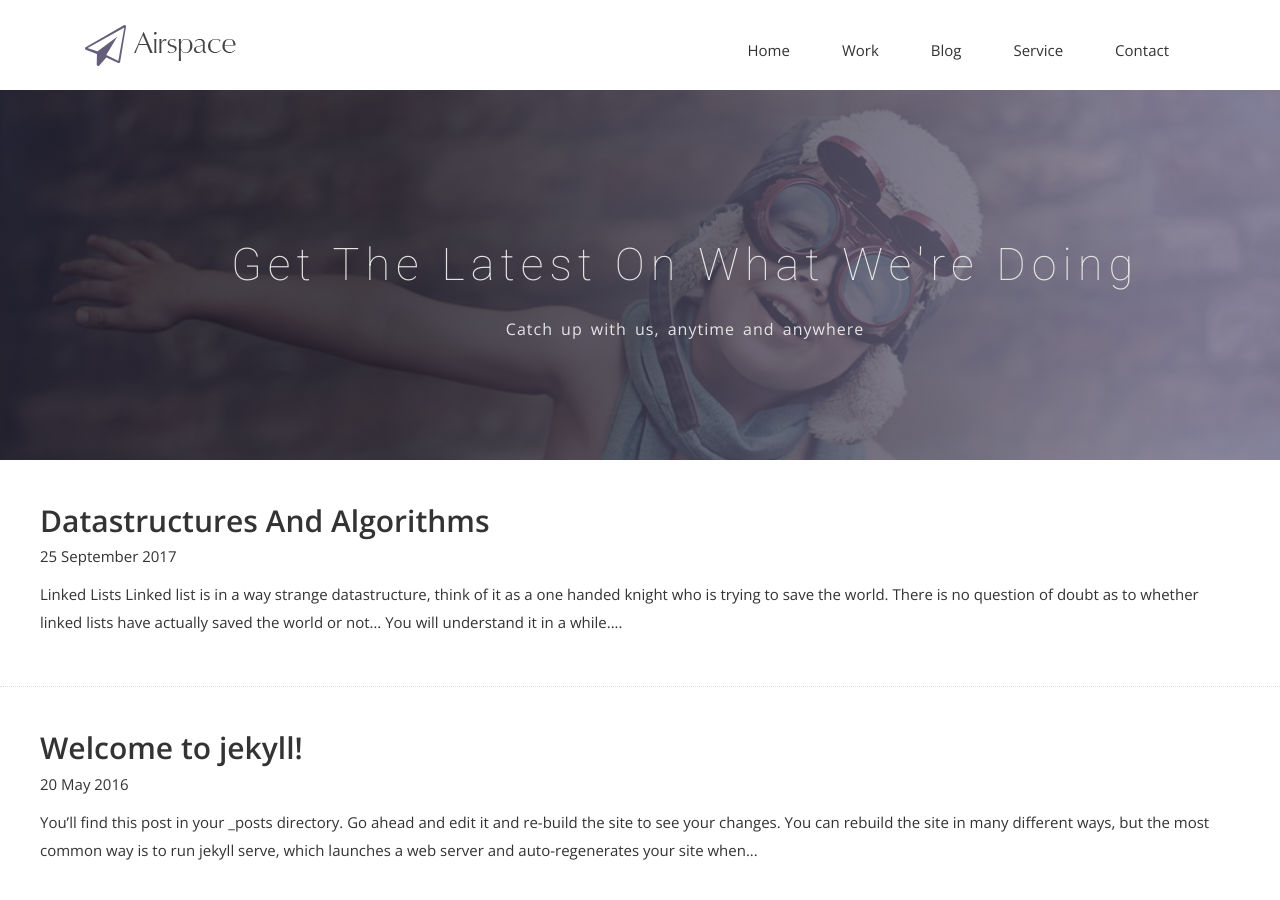
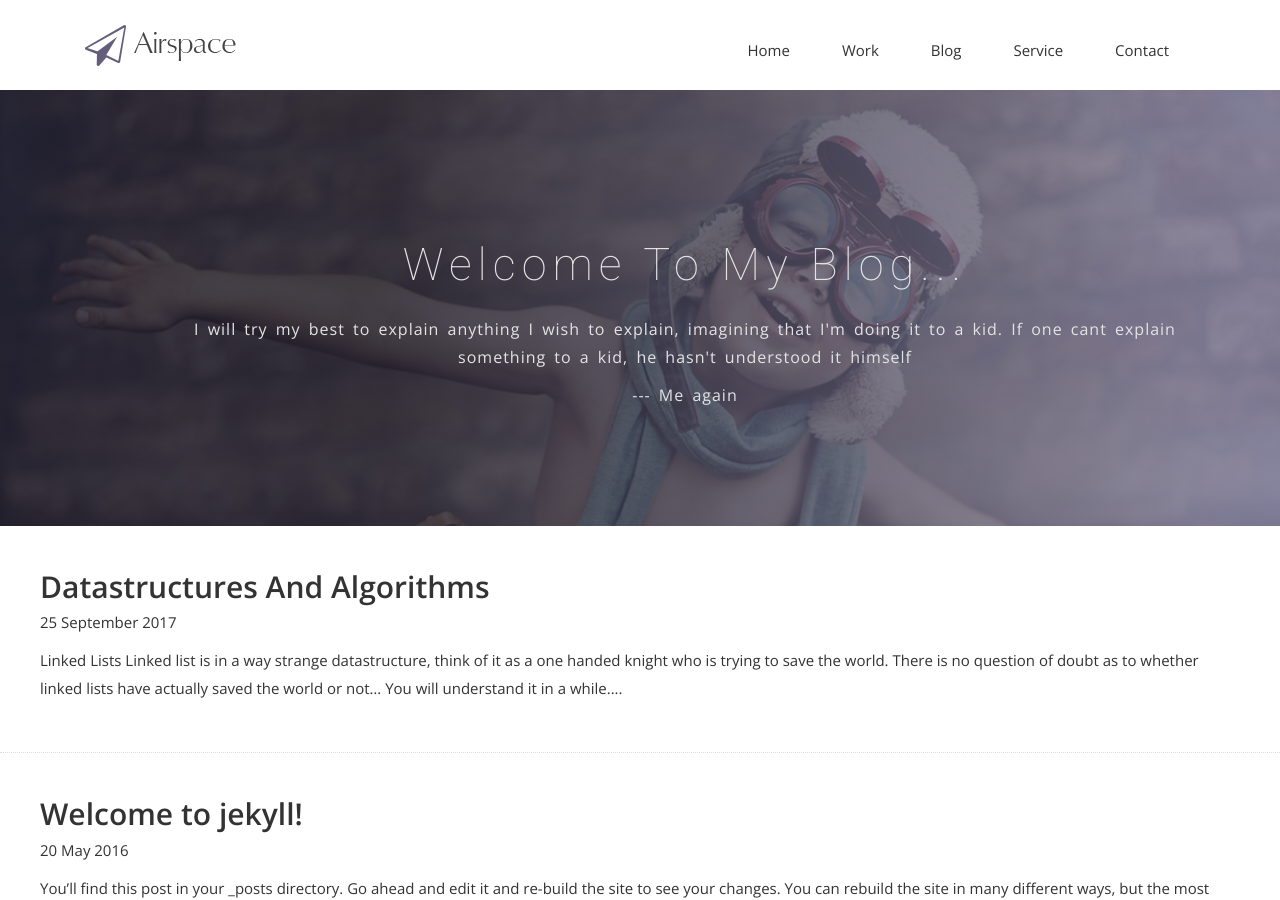
Before and after one commit to wizard-of-white-magic/wizard-of-white-magic.github.io, a Jekyll site: the page built from blog.html, in a window 1280 px wide and 900 px high. Built offline with Jekyll 4.4.1, drawn with Linux system fonts in a browser that asks for light colours; nearby versions of some CDN libraries; some web fonts are replaced.

Commit message:
Changes to blog.html

```diff
--- a/blog.html
+++ b/blog.html
@@ -9,8 +9,9 @@ permalink: /blog/
     <div class="row">
       <div class="col-md-12">
         <div class="block">
-          <h1>Get the latest on what we're doing</h1>
-          <p>Catch up with us, anytime and anywhere</p>
+          <h1>Welcome to my Blog...</h1>
+          <p>I will try my best to explain anything I wish to explain, imagining that I'm doing it to a kid. If one cant explain something to a kid, he hasn't understood it himself</p>
+          <p> --- Me again
         </div>
       </div>
     </div>
```
